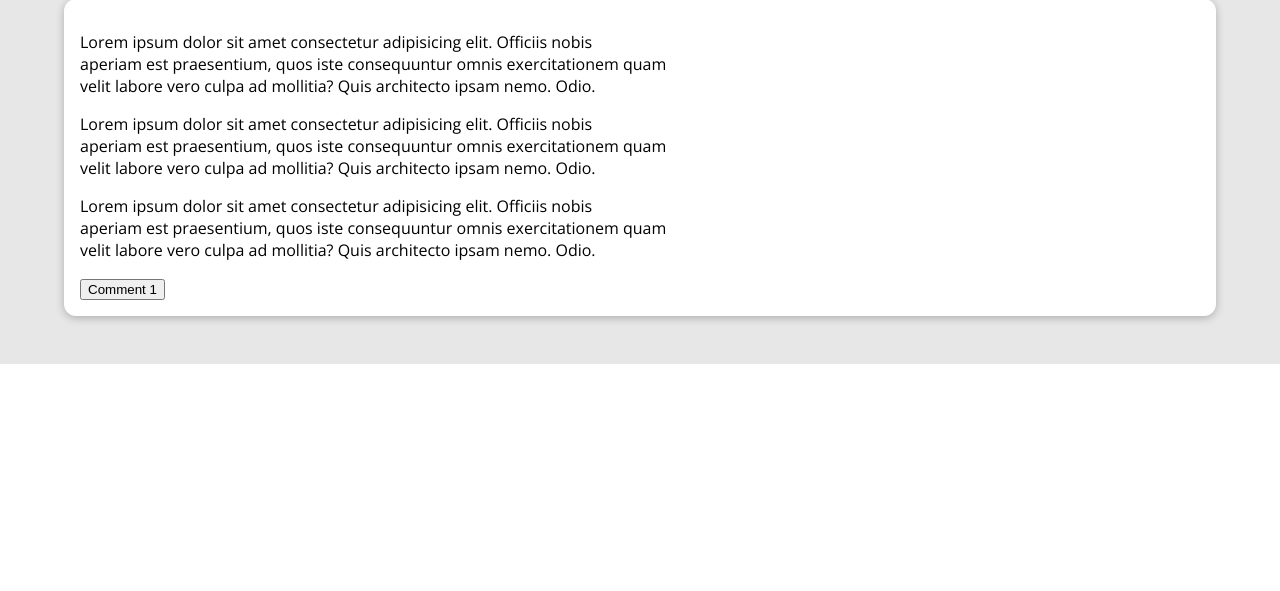
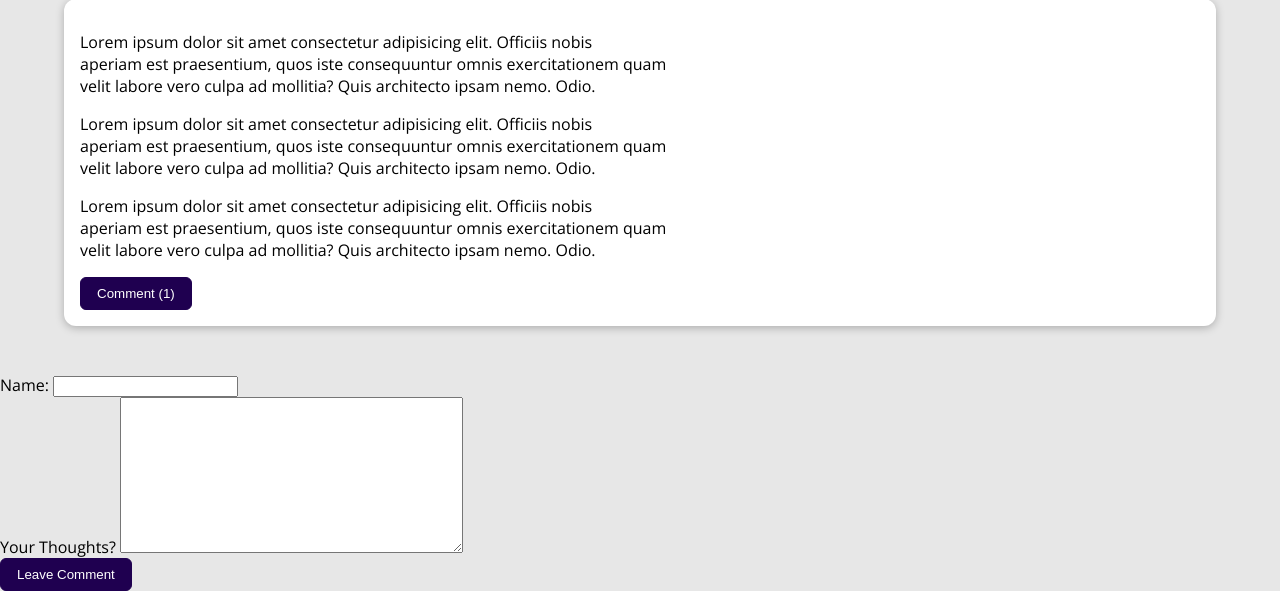
Before and after one commit to Benjamin-Onu/my_site, a Django app: a page that uses blog/templates/blog/post-detail.html in a window 1280 px wide. Shown: the part 529-1120 px from the top of the page. Before the commit the page ends 893 px from the top, so only its background shows below. Run offline with Django 5.2, Linux system fonts and the light colour scheme; data comes from the database, SQL or seed files in the repository; both versions use the stored data as it was after the commit.

Commit message:
made post comment form, styling and validation left

```diff
--- a/blog/forms.py
+++ b/blog/forms.py
@@ -4,8 +4,8 @@ from.models import Comment, Post
 class CommentForm(forms.ModelForm):
     class Meta:
         model = Comment
-        fields = ['body']
-        labels = {'body': 'What are your thoughts?'}
+        exclude = ['post']
+        labels = {'user_name' : 'Your Name', 'body': 'Your Thoughts?'}
 
 class PostForm(forms.ModelForm):
     class Meta:
--- a/blog/models.py
+++ b/blog/models.py
@@ -48,7 +48,7 @@ class Comment(models.Model):
     name = models.CharField(max_length=100, null=True) # this name will normally be the user account name but they will enter their name manually.
     body = models.TextField(null=True)
     post = models.ForeignKey(Post, on_delete=models.CASCADE, related_name='comments', null=True) # there's total participation on the comment side of the relationship hence null values on the post field is not allowed. Django doesn't let us implement this.
-    # timeline = models.DateTimeField(auto_now_add=True)
+    date = models.DateField(auto_now_add=True, null=True)
 
     def __str__(self):
         return self.name
--- a/blog/static/blog/post-detail.css
+++ b/blog/static/blog/post-detail.css
@@ -71,3 +71,24 @@ body {
     border-radius: 12px;
     box-shadow: 0 2px 8px rgba(0, 0, 0, 0.25);
   }
+
+  /* Idea: leave this piece of code in an includes file as it is repeated in create-post and post-detail css pages */
+button {
+    cursor: pointer;
+    border: none;
+    padding: 0.5rem 1rem;
+    border-radius: 6px;
+    background-color: #1f0050;
+    color: white;
+    border: 1px solid #1f0050;
+}
+
+button:hover,
+button:active {
+    background-color: #3c2463;
+    border-color: #3c2463;
+}
+
+.comment {
+  background-color: aquamarine;
+}
--- a/blog/templates/blog/post-detail.html
+++ b/blog/templates/blog/post-detail.html
@@ -30,21 +30,48 @@
     <main>
         <p>{{ post.content|linebreaks }}</p>
         <div id="comment-btn">
-            <button>Comment {{ count }}</button>
+            <button>Comment ({{ count }})</button>
         </div>
+
+        <section id="comments">
+            {% comment %} for comment in comments {% endcomment %}
+            {% for comment in comments %}
+                <div class="comment">
+                    <h3>{{ comment.name }}</h3>
+                    <p>{{ comment.body }}</p>
+                    <div>
+                        <time>{{ comment.date|date:"d M Y" }}</time>
+                    </div>
+
+                </div>
+            {% empty %}
+                <p>No comments yet.</p>
+            {% endfor %}
+
+            <button id="close-comment">Close</button>
+        </section>
+
     </main>
+    <section id="comment-form">
+        {{ comment_form }}
+        <button type="submit">Leave Comment</button>
+    </section>
 
 
-    <section id="comments">
-
-        {% comment %} <button id="comment-btn">Comment {{ post.comments.count }}</button> {% endcomment %}
-    </section>
+    {% comment %} <section id="comment-form">
+        <button> Comment </button>
+    </section> {% endcomment %}
     <script>
         const commentBtn = document.querySelector('#comment-btn');
-        let commentSection = document.querySelector('#comments');
-        commentBtn.addEventListener('click', () => {
-            window.location.href = '{% url "blog:comment-create" post.slug %}';
+        const commentSection = document.querySelector('#comments');
+        const closeCommentBtn = document.querySelector('#close-comment');
+        commentSection.style.display = 'none';
 
+        commentBtn.addEventListener('click', function(e) {
+          commentSection.style.display = 'block';
+        });
+        closeCommentBtn.addEventListener('click', function(e) {
+          commentSection.style.display = 'none';
         });
     </script>
 {% endblock content %}
--- a/blog/urls.py
+++ b/blog/urls.py
@@ -2,10 +2,10 @@ from django.urls import path
 from . import views
 
 urlpatterns = [
-    path('', views.starting_page, name='starting_page'), # or index
+    path('', views.IndexView.as_view(), name='starting_page'), # or index
     path('posts/', views.PostListView.as_view(), name='posts_page'),
     path('posts/new/', views.createNewPost.as_view(), name='create_post'),
-    path('posts/<slug:slug>/', views.post_detail, name='post_detail_page'),
-    path('posts/comment/', views.add_comment, name='add_comment_page')
+    path('posts/<slug:slug>/', views.PostDetailView.as_view(), name='post_detail_page'),
+    # path('posts/comment/', views.add_comment, name='add_comment_page')
     # slug is a parameter that will be passed to the view function post_detail
 ]
--- a/blog/views.py
+++ b/blog/views.py
@@ -1,8 +1,9 @@
 from django.shortcuts import render
 from blog.models import Post, Author, Tag, Comment
 from .forms import CommentForm, PostForm
-from django.views.generic import CreateView, ListView
+from django.views.generic import CreateView, ListView, DetailView
 from django.urls import reverse_lazy
+from django.http import HttpResponseRedirect
 
 # Create your views here.
 # These are the posts that will be displayed on the blog page, it will be stored in a database in the future.
@@ -22,46 +23,61 @@ class IndexView(ListView):
     # It fetches all the posts from the database and displays them on the index.html page
     model = Post
     template_name = 'blog/index.html'
-    context_object_name = 'latest_posts'
+    context_object_name = 'posts' # right now there's no limit to 3 posts,
+    # but we can set a limit to 3 posts using the get_queryset method
     ordering = ['-date']
-    # queryset = Post.objects.all().order_by('-date')[:3] # Django converts the query into an SQL code and it takes into account the limit and offset parameters.
+
+    def get_queryset(self):
+        query_set = super().get_queryset()
+        return query_set[:3]
+
 
 class PostListView(ListView):
     # It fetchs all the posts from the database and displays them on the all-posts.html page
     model = Post
     template_name = 'blog/all-posts.html'
     context_object_name = 'all_posts'
+    ordering = ['-date']
 
-def post_detail(request, slug):
-    # next is a built-in function that returns the next item in an iterable if it matches a condition
-    # identified_post = next(post for post in all_posts if post['slug'] == slug)
-    identified_post = Post.objects.get(slug=slug) # get the post with the specified slug from the database
+class PostDetailView(DetailView):
+    # It fetches a single post from the database and displays it on the post-detail.html page
+    # If the url contains a slug, it will fetch the post with that slug from the database. It will do that automatically.
+    model = Post
+    template_name = 'blog/post-detail.html'
+    context_object_name = 'post'
 
-    comments = display_comments(request, slug)
-    comment_count = comments.count()
-    form = CommentForm()
-    # retrieve the number of comments there
-    # Add a comment button that make the
-    context = {
-        'post': identified_post,
-        'post_tags': identified_post.tag.all(), # retrieve all tags associated with the post
-        'count': comment_count,
-        'form': form,
-        'comments' : comments, # retrieve all comments associated with the post
-        # 'comment_count': comment_count
+    def display_comments(self, slug):
+        identified_post = Post.objects.get(slug=slug)
+        comments = Comment.objects.filter(post=identified_post)
+        return comments
 
-    }
-    return render(request, 'blog/post-detail.html', context)
+    def add_comment(self,request, slug):
+        identified_post = Post.objects.get(slug=slug)
+        form = CommentForm(request.POST)
+        if form.is_valid():
+            new_comment = Comment(post=identified_post, author=request.user, content=form.cleaned_data['content'])
+            new_comment.save()
+            return HttpResponseRedirect(reverse_lazy('blog:post-detail', kwargs={'slug': slug}))
+        else:
+            return render(request, 'blog/add-comment.html', {'form': form})
 
-def add_comment(request, slug):
-    identified_post = Post.objects.get(slug=slug)
-    # form = CommentForm(request.POST)
+    def get_context_data(self, **kwargs):
+        context = super().get_context_data(**kwargs)
+        comments = self.display_comments(self.kwargs['slug'])
+        comment_count = comments.count()
+        context['count'] = comment_count
+        context['comments'] = comments
+        context['post_tags'] = self.object.tag.all()
+        context['comment_form'] = CommentForm()
 
-def display_comments(request, slug):
-    identified_post = Post.objects.get(slug=slug)
-    comments = Comment.objects.filter(post=identified_post)
-    return comments
+        return context
 
+class addComment(CreateView):
+    model = Comment
+    form_class = CommentForm
+    template_name = 'blog/add-comment.html'
+    success_url = 'blog/posts/' # this should redirect the user to the post-detail page after the comment is added.
+    # but currently it just lists all the posts again.
 
 class createNewPost(CreateView):
     model = Post
```
Also changed, not shown: blog/migrations/0007_comment_date.py (added), db.sqlite3.
